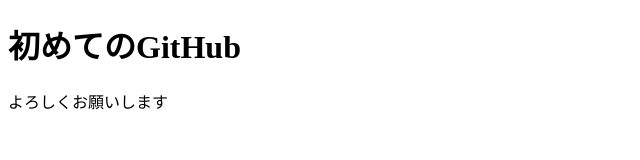
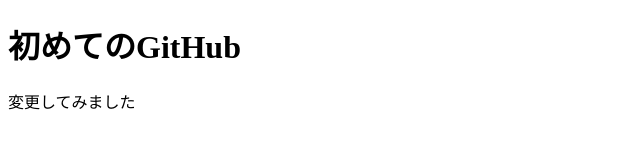
Before and after one commit to nanano0615/practice-web-site, a plain HTML site: page index.html in a window 1280 px wide. Shown: the full height of the page, 0-640 px from the left. Drawn offline with Linux system fonts and the light colour scheme.

Commit message:
文言変更しました

```diff
--- a/index.html
+++ b/index.html
@@ -8,6 +8,6 @@
 </head>
 <body>
     <h1>初めてのGitHub</h1>
-    <p>よろしくお願いします</p>
+    <p>変更してみました</p>
 </body>
 </html>
```
